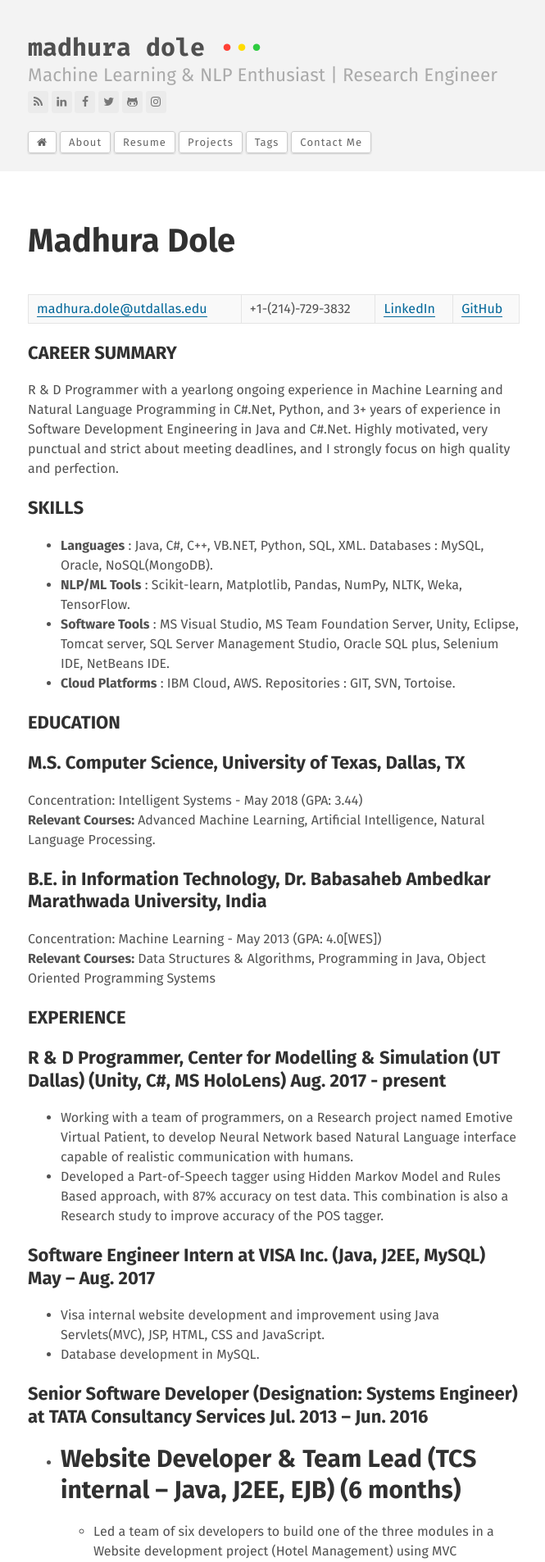
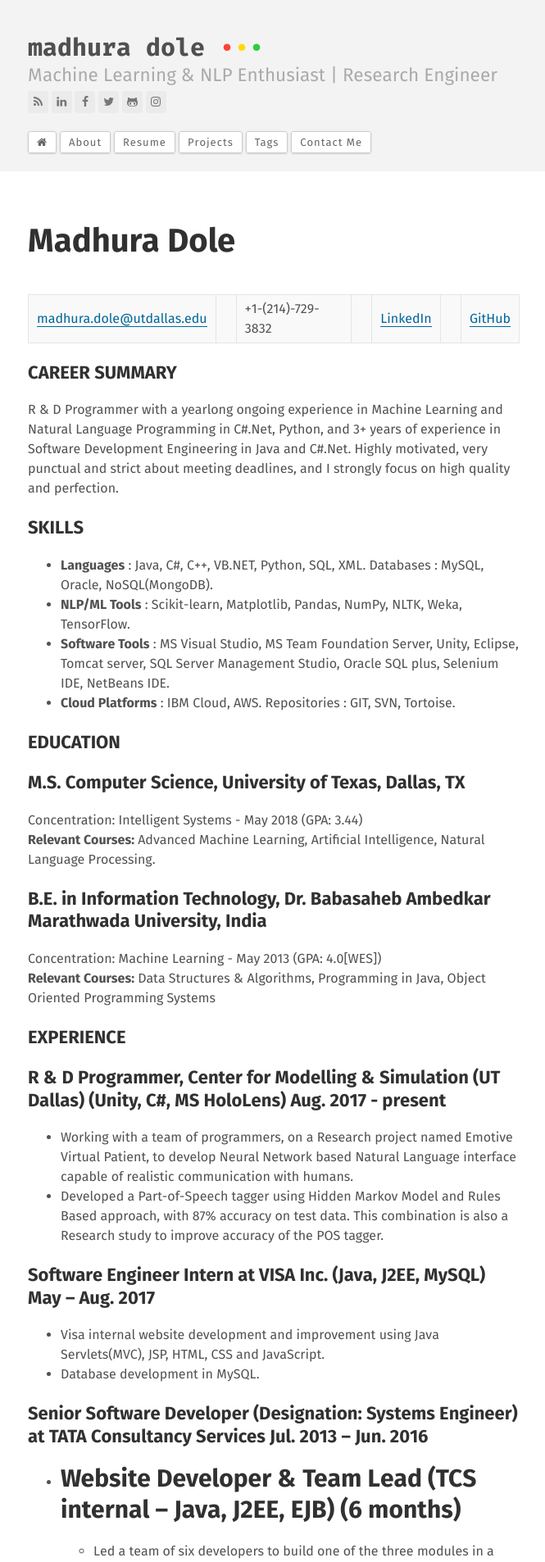
Before and after one commit to madhuradole/madhuradole.github.io, a Jekyll site: the page built from resume.md, in a window 1280 px wide. Shown: the top 1906 px of the page at 82% size, without its empty margins (306-971 px from the left). Built offline with Jekyll 4.4.1, drawn with Linux system fonts in a browser that asks for light colours.

```diff
--- a/resume.md
+++ b/resume.md
@@ -5,7 +5,7 @@ description: My Resume
 keywords: Resume page
 ---
 
-[madhura.dole@utdallas.edu](mailto:madhura.dole@utdallas.edu) | +1-(214)-729-3832 | [LinkedIn](https://www.linkedin.com/in/madhuradole) | [GitHub](https://github.com/madhuradole/)
+[madhura.dole@utdallas.edu](mailto:madhura.dole@utdallas.edu) || +1-(214)-729-3832 || [LinkedIn](https://www.linkedin.com/in/madhuradole) || [GitHub](https://github.com/madhuradole/)
 
 #### CAREER SUMMARY
 
```
